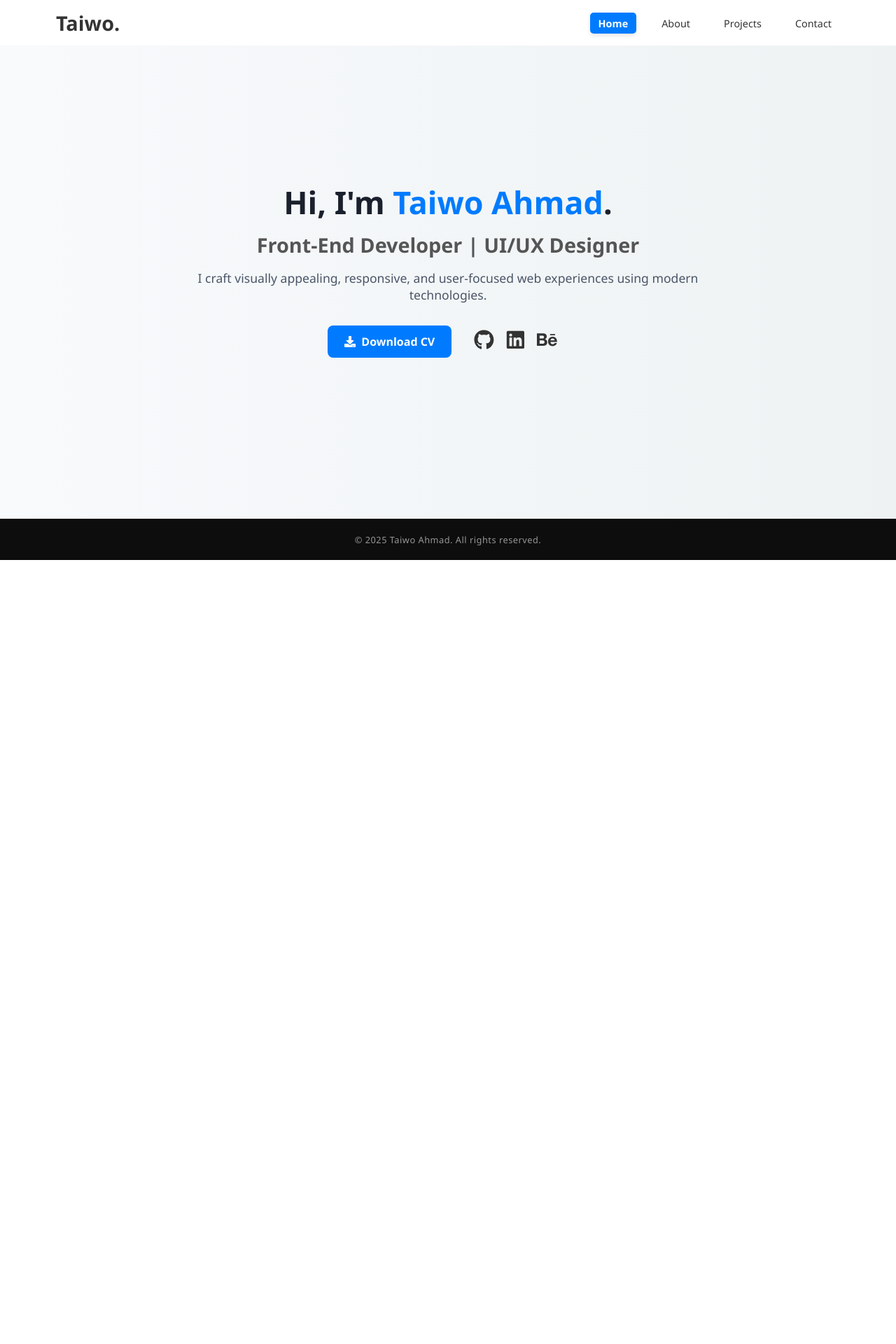
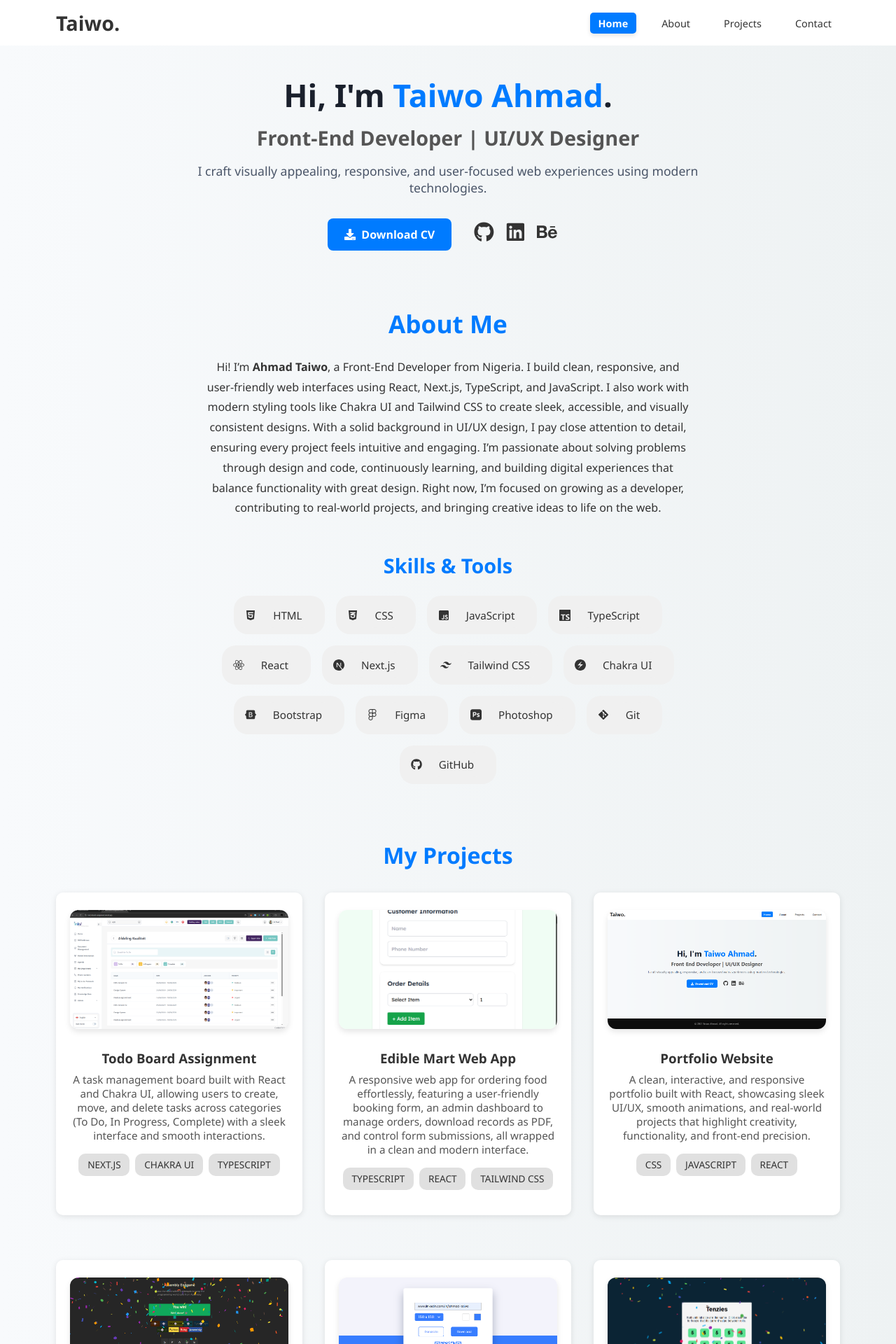
Before and after one commit to Solataiwo-15/My-Portfolio, a React (Vite) app: page / in a window 1280 px wide. Shown: the top 1920 px of the page at 70% size. Before the commit the page ends 800 px from the top, so only its background shows below. Built offline with nearby package versions, Linux system fonts and the light colour scheme.

Commit message:
page layout update

```diff
--- a/package.json
+++ b/package.json
@@ -18,7 +18,7 @@
     "react-dom": "^19.1.0",
     "react-icons": "^5.5.0",
     "react-intersection-observer": "^9.16.0",
-    "react-router-dom": "^7.6.2"
+    "react-scroll": "^1.9.3"
   },
   "devDependencies": {
     "@eslint/js": "^9.25.0",
--- a/src/App.jsx
+++ b/src/App.jsx
@@ -1,5 +1,5 @@
-import { BrowserRouter as Router, Routes, Route } from "react-router-dom";
-import Home from "./pages/Home";
+// AFTER
+import Home from "./pages/Home"; // Assuming you have a Home.jsx
 import About from "./pages/About";
 import Projects from "./pages/Projects";
 import Contact from "./pages/Contact";
@@ -7,30 +7,18 @@ import Navbar from "./components/Navbar";
 
 function App() {
   return (
-    <Router>
     <div className="App">
       <Navbar />
       <div className="content">
-          <Routes>
-            <Route path="/"
-              element={<Home />}
-            />
-            <Route path="/about"
-              element={<About />}
-            />
-            <Route path="/projects"
-              element={<Projects />}
-            />
-            <Route path="/contact"
-              element={<Contact />}
-            />
-          </Routes>
+        <Home />
+        <About />
+        <Projects />
+        <Contact />
       </div>
       <footer className="footer">
         <p>© 2025 Taiwo Ahmad. All rights reserved.</p>
       </footer>
     </div>
-    </Router>
   );
 }
 
--- a/src/components/Navbar.css
+++ b/src/components/Navbar.css
@@ -50,6 +50,7 @@
   font-weight: 500;
   transition: all 0.3s ease;
   font-size: 0.9rem;
+  cursor: pointer;
 }
 
 .nav-link:hover {
--- a/src/components/Navbar.jsx
+++ b/src/components/Navbar.jsx
@@ -1,13 +1,13 @@
-import { NavLink } from "react-router-dom";
+import { Link } from "react-scroll";
 import { useState } from 'react';
 import "./Navbar.css";
 
+const Navbar = () => {
+  const [isOpen, setIsOpen] = useState(false);
+  const toggleMenu = () => setIsOpen(!isOpen);
 
-const Navbar= () => {
-
-  const [isOpen, setIsOpen] = useState(false);
-
-  const toggleMenu = () => setIsOpen(!isOpen);
+  // Function to close the menu on link click, useful for mobile
+  const closeMenu = () => setIsOpen(false);
 
   return (
     <nav className="navbar">
@@ -16,40 +16,28 @@ const Navbar= () => {
         <button className="menu-toggle" onClick={toggleMenu}>
           {isOpen ? '✕' : '☰'}
         </button>
-
       </div>
       <ul className={`nav-links ${isOpen ? "show" : ""}`}>
         <li>
-          <NavLink to="/"
-            className={({ isActive }) => (isActive ? "nav-link active" : "nav-link")}
-            onClick={() => setIsOpen(false)}
-          >
+          <Link
+            to="home" spy={true} smooth={true} offset={-180} duration={500} className="nav-link" activeClass="active" onClick={closeMenu}>
             Home
-          </NavLink>
+          </Link>
         </li>
         <li>
-          <NavLink to="/about"
-            className={({ isActive }) => (isActive ? "nav-link active" : "nav-link")}
-            onClick={() => setIsOpen(false)}
-          >
+          <Link to="about" spy={true} smooth={true} offset={-170} duration={500} className="nav-link" activeClass="active" onClick={closeMenu}>
             About
-          </NavLink>
+          </Link>
         </li>
         <li>
-          <NavLink to="/projects"
-            className={({ isActive }) => (isActive ? "nav-link active" : "nav-link")}
-            onClick={() => setIsOpen(false)}
-          >
+          <Link to="projects" spy={true} smooth={true} offset={-170} duration={500} className="nav-link" activeClass="active" onClick={closeMenu}>
             Projects
-          </NavLink>
+          </Link>
         </li>
         <li>
-          <NavLink to="/contact"
-            className={({ isActive }) => (isActive ? "nav-link active" : "nav-link")}
-            onClick={() => setIsOpen(false)}
-          >
+          <Link to="contact" spy={true} smooth={true} offset={-170} duration={500} className="nav-link" activeClass="active" onClick={closeMenu}>
             Contact
-          </NavLink>
+          </Link>
         </li>
       </ul>
     </nav>
--- a/src/index.css
+++ b/src/index.css
@@ -9,14 +9,12 @@ body {
   font-family: 'Segoe UI', sans-serif;
   background: linear-gradient(to right, #f8fafc, #eef2f3);
   color: #333;
-  min-height: 100vh;
   height: 100%;
 }
 
 .App {
   display: flex;
   flex-direction: column;
-  min-height: 100vh;
 }
 
 .content {
--- a/src/pages/About.css
+++ b/src/pages/About.css
@@ -1,7 +1,6 @@
 .about {
-  padding: 4rem 5rem;
+  padding: 2.5rem 5rem;
   color: #333;
-  min-height: 80vh;
   display: flex;
   justify-content: center;
   align-items: center;
@@ -75,7 +74,7 @@
 
 @media (max-width: 429px) {
   .about {
-    padding: 3rem 2.3rem;
+    padding: 2rem 2.5rem;
     flex-direction: column;
     align-items: center;
     text-align: center;
--- a/src/pages/About.jsx
+++ b/src/pages/About.jsx
@@ -17,7 +17,7 @@ function About() {
   const [ref, inView] = useInView({ triggerOnce: true });
 
   return (
-    <section className="about">
+    <section className="about" id="about">
       <div className="about-content">
         <motion.div
           ref={ref}
--- a/src/pages/Contact.jsx
+++ b/src/pages/Contact.jsx
@@ -32,7 +32,7 @@ const Contact = () => {
     }
 
   return (
-    <div className="contact-page">
+    <div className="contact-page" id="contact">
       <h2>Get in Touch</h2>
       <p>If you'd like to reach out, feel free to drop a message below or contact me via social links.</p>
 
--- a/src/pages/Home.css
+++ b/src/pages/Home.css
@@ -2,8 +2,7 @@
   display: flex;
   align-items: center;
   justify-content: center;
-  min-height: 80vh;
-  padding: 2rem 5rem;
+  padding: 2.5rem 5rem;
   text-align: center;
 }
 
@@ -74,7 +73,7 @@
 
 @media (max-width: 429px) {
   .hero {
-    padding: 2rem 2.5rem;
+    padding: 2.5rem 2.5rem;
     display: flex;
     flex-direction: column;
     align-items: center;
--- a/src/pages/Home.jsx
+++ b/src/pages/Home.jsx
@@ -5,7 +5,7 @@ import { motion } from "framer-motion";
 
 function Home() {
   return (
-    <section className="hero">
+    <section className="hero" id="home">
       <div className="hero-content">
         <motion.div
           initial={{ opacity: 0, y: 20 }}
--- a/src/pages/Projects.css
+++ b/src/pages/Projects.css
@@ -1,5 +1,5 @@
 .projects-page {
-    padding: 5rem;
+    padding: 2.5rem 5rem;
     text-align: center;
     display: flex;
     flex-direction: column;
@@ -83,7 +83,7 @@
 
 @media (max-width: 429px) {
   .projects-page {
-    padding: 3rem 2.5rem;
+    padding: 2rem 2.5rem;
   }
 
   .projects-page h1 {
--- a/src/pages/Projects.jsx
+++ b/src/pages/Projects.jsx
@@ -66,7 +66,7 @@ const Projects = () => {
   ];
 
   return (
-    <div className="projects-page">
+    <div className="projects-page" id='projects'>
       <h1 data-aos="fade-up">My Projects</h1>
       <div className="projects-grid">
         {projectList.map((project, index) => (
```
Also changed, not shown: 1 other file (tests, documents, lock files or other folders). Lines whose indentation alone changed are shown as unchanged.
